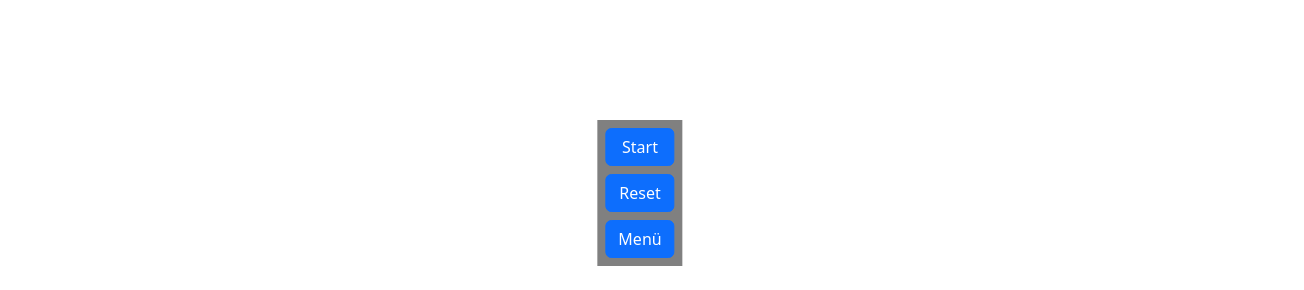
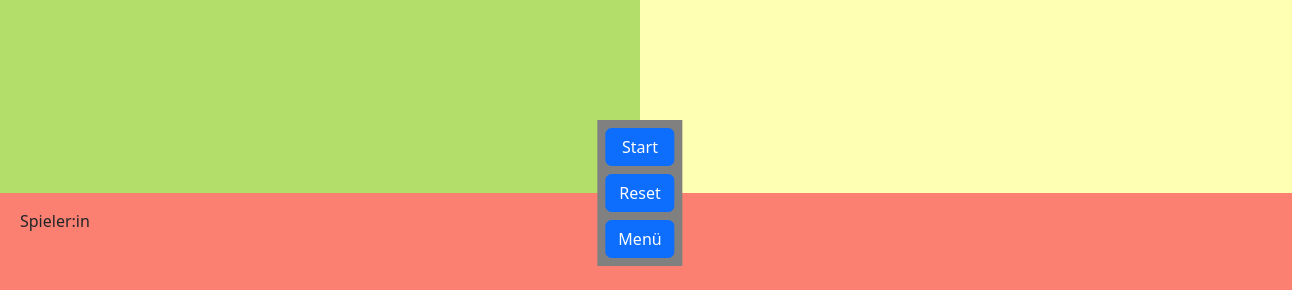
Before and after one commit to Famondir/MultiTimer, a plain HTML site: page timer.html in a window 1280 px wide. Shown: the part 207-497 px from the top of the page, 1304 px wide, since content can reach past the window. Drawn offline with nearby package versions, Linux system fonts and the light colour scheme.

Commit message:
Added playernames

```diff
--- a/timer.html
+++ b/timer.html
@@ -20,12 +20,13 @@
 
         }
 
-        .row {
+        .playerBoard .row {
             height: 100vh;
         }
 
         .playerBoard {
             font-size: 4rem;
+            position: relative;
         }
 
         .playerBoard a {
@@ -35,6 +36,7 @@
             height: 100%;
             display: block;
             cursor: pointer;
+            position: absolute;
         }
 
         .playerBoard div {
@@ -82,6 +84,13 @@
             background-color: #ffffff;
         }
 
+        .playername {
+            font-size: 1rem;
+            position: absolute;
+            top: 1rem;
+            left: 2rem;
+        }
+
         .menu {
             position: absolute;
             background-color: white;
@@ -92,6 +101,10 @@
             max-height: 90vh;
             height: auto;
             transform: translate(-50%, -50%);
+        }
+
+        #controls {
+
         }
 
         #menuLayer .row {
@@ -122,20 +135,13 @@
 
 <script src="https://cdn.jsdelivr.net/npm/bootstrap@5.2.2/dist/js/bootstrap.bundle.min.js" integrity="sha384-OERcA2EqjJCMA+/3y+gxIOqMEjwtxJY7qPCqsdltbNJuaOe923+mo//f6V8Qbsw3" crossorigin="anonymous"></script>
 <script>
-    const timer = {
-        time = 30*60;
-        players = 3;
-        timerlist;
-        state = "paused";
-        activePlayer = 0;
-        prevState;
-    }
     let time = 30*60;
     let players = 3;
     let timerlist;
     let state = "paused";
     let activePlayer = 0;
     let prevState;
+    let playerList = Array(players).fill("Spieler:in");
 
     async function countdown() {
         while (state=="active") {
@@ -176,22 +182,44 @@
         document.getElementById("minutes").value = min;
         document.getElementById("seconds").value = s;
 
+        let nameMenu = document.getElementById("playerNameForm");
+        let timerLayer = document.getElementById("timerLayer");
+
         let row;
+        let nameRow;
         for (let i = 0; i<timerlist.length; i++) {
             if (i%2==0) {
                 row = document.createElement("div");
                 row.classList.add("row", "h"+Math.floor(100/Math.ceil(players/2)));
-                document.getElementById("timerLayer").appendChild(row);
+                timerLayer.appendChild(row);
+
+                nameRow = document.createElement("div");
+                nameRow.classList.add("row");
+                nameMenu.appendChild(nameRow);
             }
 
             let playerBoard = document.createElement("div");
             playerBoard.classList.add("col", "playerBoard", "text-center", "align-middle");
             playerBoard.id="playerBoard"+i;
             row.appendChild(playerBoard);
+            let name = document.createElement("span")
+            name.innerText = playerList[i];
+            name.classList.add("playername");
+            name.id="playerName"+i;
+            playerBoard.append(name);
             let link = document.createElement("a");
             link.classList.add("changePlayerField");
             link.onclick = function() {setPlayer(i);};
             playerBoard.append(link);
+
+            let nameCol = document.createElement("div");
+            nameCol.classList.add("col");
+            nameRow.appendChild(nameCol);
+            let nameInput = document.createElement("input");
+            nameInput.type="text";
+            nameInput.id="nameInput"+i;
+            nameInput.placeholder="Spieler:in "+(i+1);
+            nameCol.appendChild(nameInput);
 
             document.getElementById("playerBoard"+i).getElementsByClassName("changePlayerField")[0].innerHTML = "<div class='align-middle'>"+printTimer(timerlist[i])+"</div>";
         }
@@ -268,6 +296,7 @@
     function openNameMenu() {
         let nameMenu = document.getElementById("playerNames");
         nameMenu.classList.remove("d-none");
+
         closeMenu();
     }
 
@@ -278,6 +307,10 @@
     }
 
     function saveNames() {
+        for (let i=0; i<players; i++) {
+            playerList[i] = document.getElementById("nameInput"+i).value;
+            document.getElementById("playerName"+i).innerText = playerList[i];
+        }
         closeNameMenu();
     }
 
@@ -288,11 +321,12 @@
 
 <body>
     <div id="timerLayer">
-        <div id="controls" class="d-grid gap-2">
-            <button id="toggleTimerButton" onclick="toggleState();" class="btn btn-primary" type="button">Start</button>
-            <button id="resetTimerButton" onclick="reset();" class="btn btn-primary" type="button">Reset</button>
-            <button id="openMenuButton" onclick="openMenu();" class="btn btn-primary" type="button">Menü</button>
-        </div>
+
+    </div>
+    <div id="controls" class="d-grid gap-2">
+        <button id="toggleTimerButton" onclick="toggleState();" class="btn btn-primary" type="button">Start</button>
+        <button id="resetTimerButton" onclick="reset();" class="btn btn-primary" type="button">Reset</button>
+        <button id="openMenuButton" onclick="openMenu();" class="btn btn-primary" type="button">Menü</button>
     </div>
     <div id="menuLayer" class="d-none menu">
         <div class="d-flex justify-content-end">
@@ -344,6 +378,7 @@
         <div class="d-flex justify-content-end">
             <button id="closeNameButton" class="btn-close" aria-label="Close" onclick="closeNameMenu();"></button>
         </div>
+        <div id="playerNameForm"></div>
         <div class="d-grid">
             <button id="saveNames" onclick="saveNames();" class="btn btn-primary" type="button">Speichern & Schließen</button>
         </div>
```
